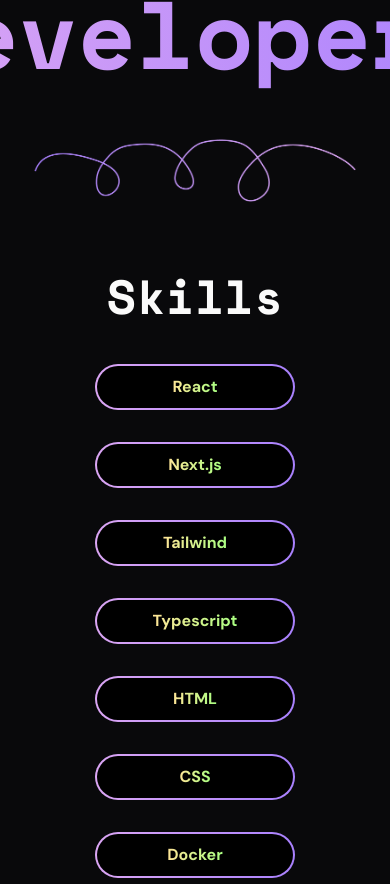
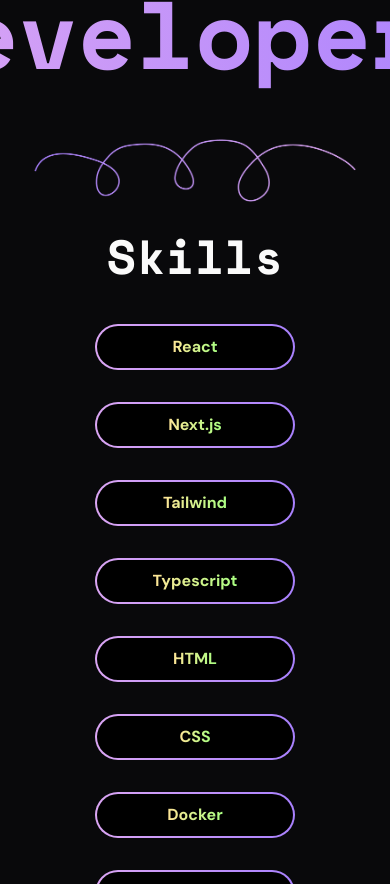
Before and after one commit to mrcoder57/portfolio-dark, a Next.js app: page / in a window 390 px wide. Shown: the part 680-1564 px from the top of the page. Built offline with nearby package versions, Linux system fonts and the light colour scheme.

Commit message:
fix: make skills responsive

```diff
--- a/components/skills/skills.tsx
+++ b/components/skills/skills.tsx
@@ -5,7 +5,7 @@
 
 const Skills = () => {
   return (
-    <div className=" flex flex-col items-center justify-center w-full h-full my-10 py-auto">
+    <div className=" flex flex-col items-center justify-center w-full h-full lg:my-10 lg:py-auto">
       <div className=" flex items-center justify-center text-center mt-14 ">
         <h2 className={`${space_Mono.className} text-[48px] font-bold`}>
           Skills
```
